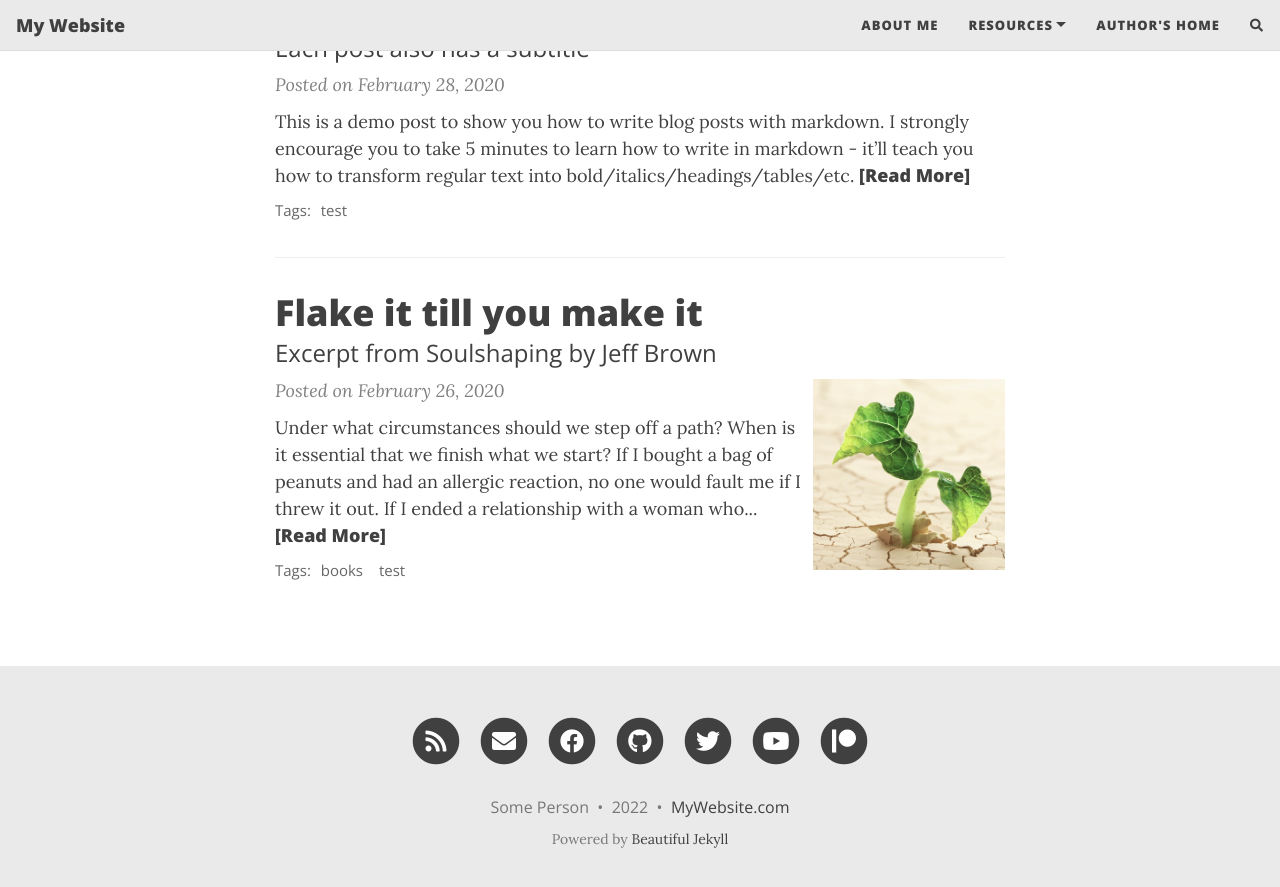
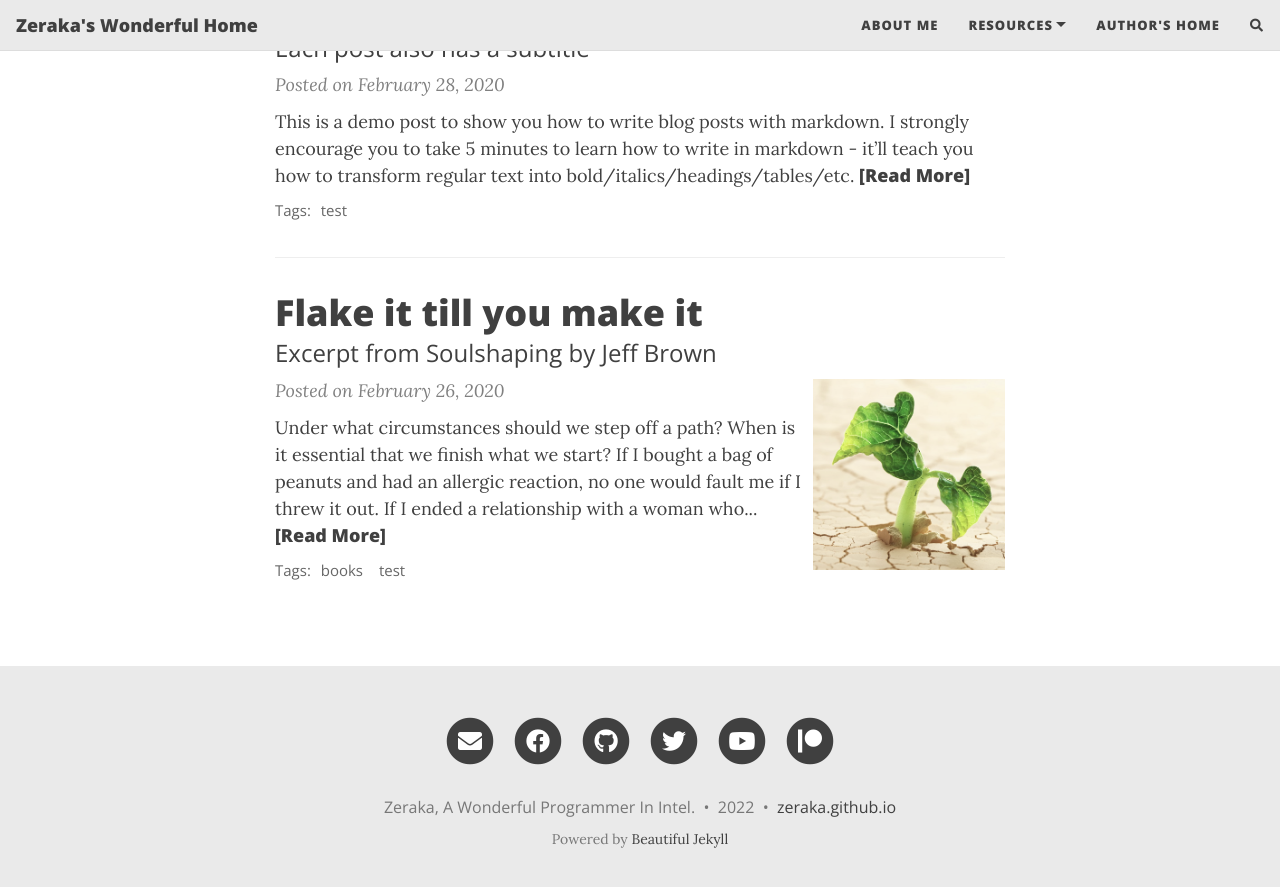
Before and after one commit to Zeraka/MyBlogs, a Jekyll site: the page built from index.html, in a window 1280 px wide and 900 px high, scrolled down 1160 px. Shown: the top 887 px of the window. Built offline with Jekyll 4.4.1, drawn with Linux system fonts in a browser that asks for light colours; nearby versions of some CDN libraries; the list of posts is cut into pages by our own code; comment, search, counter and statistics services are not loaded.

Commit message:
Change some info about website page.

```diff
--- a/_config.yml
+++ b/_config.yml
@@ -6,10 +6,10 @@
 # --- Required options --- #
 
 # Name of website
-title: My Website
+title: Zeraka's Wonderful Home
 
 # Your name to show in the footer
-author: Some Person
+author: Zeraka, A Wonderful Programmer In Intel.
 
 # --- List of links in the navigation bar --- #
 
@@ -39,8 +39,8 @@
 # Select the social network links that you want to show in the footer.
 # Uncomment the links you want to show and add your information to each one.
 social-network-links:
-  email: "someone@example.com"
-  rss: true  # remove this line if you don't want to show an RSS link at the bottom
+  email: "yu.han@intel.com"
+  rss: false  # remove this line if you don't want to show an RSS link at the bottom
   facebook: deanattali
   github: daattali
   twitter: daattali
@@ -73,14 +73,14 @@
 
 # Select which social network share links to show in posts
 share-links-active:
-  twitter: true
-  facebook: true
-  linkedin: true
+  twitter: false
+  facebook: false
+  linkedin: false
   vk: false
 
 # How to display the link to your website in the footer
 # Remove this if you don't want a link in the footer
-url-pretty: "MyWebsite.com"
+url-pretty: "zeraka.github.io"
 
 # Excerpt word length - Truncate the excerpt of each post on the feed page to the specified number of words
 excerpt_length: 50
```
